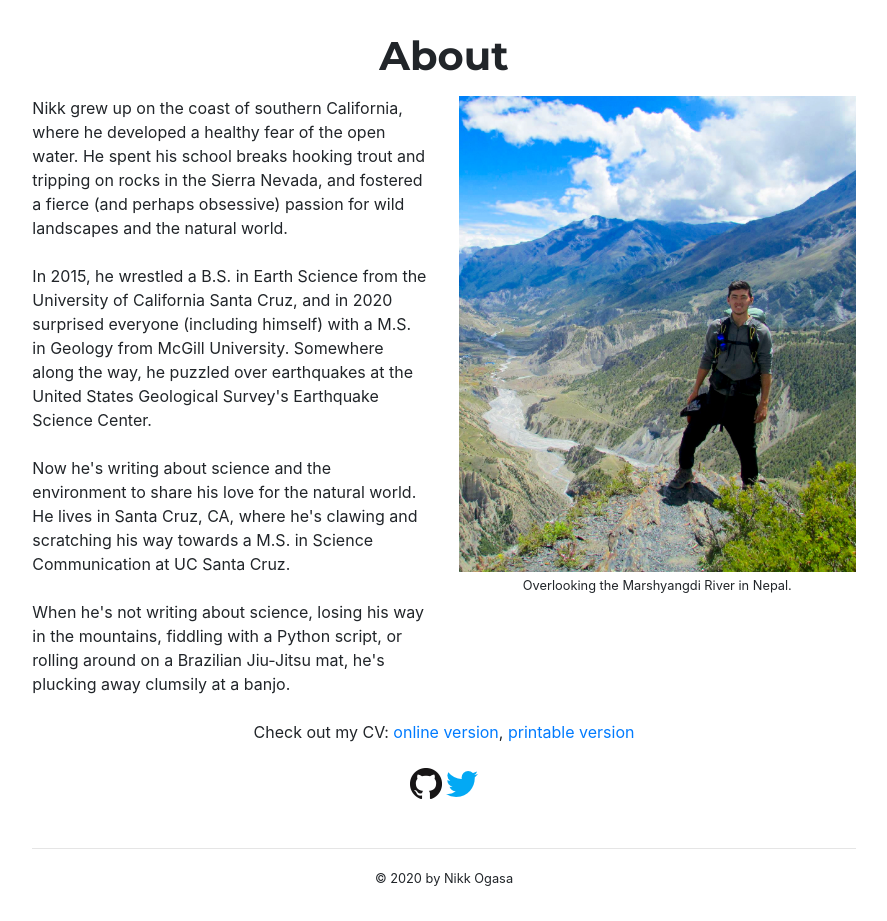
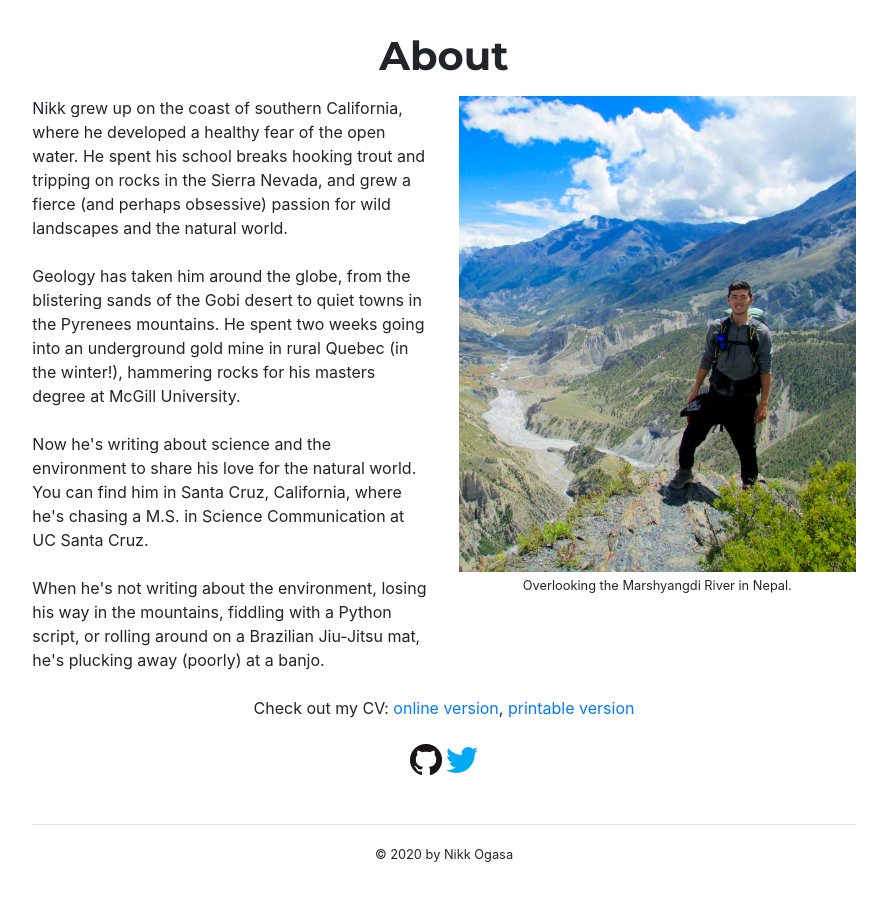
Before and after one commit to ntogasa/personal_website, a Django app: page /about/ in a window 1280 px wide. Shown: the part 80-1001 px from the top of the page, without its empty margins (196-1083 px from the left). After the commit the page ends 942 px from the top, so only its background shows below. Run offline with Django 3.2, Linux system fonts and the light colour scheme; parts of the project's set-up code (start-up, migrations or seed data) failed here and were passed over; some libraries are stand-ins or nearby versions.

Commit message:
Edit about me

```diff
--- a/templates/about.html
+++ b/templates/about.html
@@ -16,23 +16,22 @@
             <div class="row">
                 <div class="col-12 col-sm-6">
                     Nikk grew up on the coast of southern California, where he developed a healthy fear of the open
-                    water. He spent his school breaks hooking trout and tripping on rocks in the Sierra Nevada, and fostered
-                    a fierce (and perhaps obsessive) passion for wild landscapes and the natural world. <br><br>
+                    water. He spent his school breaks hooking trout and tripping on rocks in the Sierra Nevada, and
+                    grew a fierce (and perhaps obsessive) passion for wild landscapes and the natural world. <br><br>
 
-                    In 2015, he wrestled a B.S. in Earth Science from the University of California Santa Cruz, and in 2020
-                    surprised everyone (including himself) with a M.S. in Geology from McGill University.
-                    Somewhere along the way, he puzzled over earthquakes
-                    at the United States Geological Survey's Earthquake Science Center.<br><br>
+                    Geology has taken him around the globe, from the blistering sands of the Gobi desert
+                    to quiet towns in the Pyrenees mountains. He spent two weeks going into an underground gold mine
+                    in rural Quebec (in the winter!), hammering rocks for his masters degree at McGill University. <br><br>
 
                     Now he's writing about science and the environment to share his love for the natural world.
-                    He lives in Santa Cruz, CA, where he's clawing and scratching his way towards a
+                    You can find him in Santa Cruz, California, where he's chasing a
                     M.S. in Science Communication at UC Santa Cruz.<br><br>
 
-                    When he's not writing about science,
+                    When he's not writing about the environment,
                     losing his way in the mountains,
                     fiddling with a Python script,
                     or rolling around on a Brazilian Jiu-Jitsu mat,
-                    he's plucking away clumsily at a banjo.
+                    he's plucking away (poorly) at a banjo.
                     <br><br>
                 </div>
                 <div class="col-12 col-sm-6 text-center">
```
